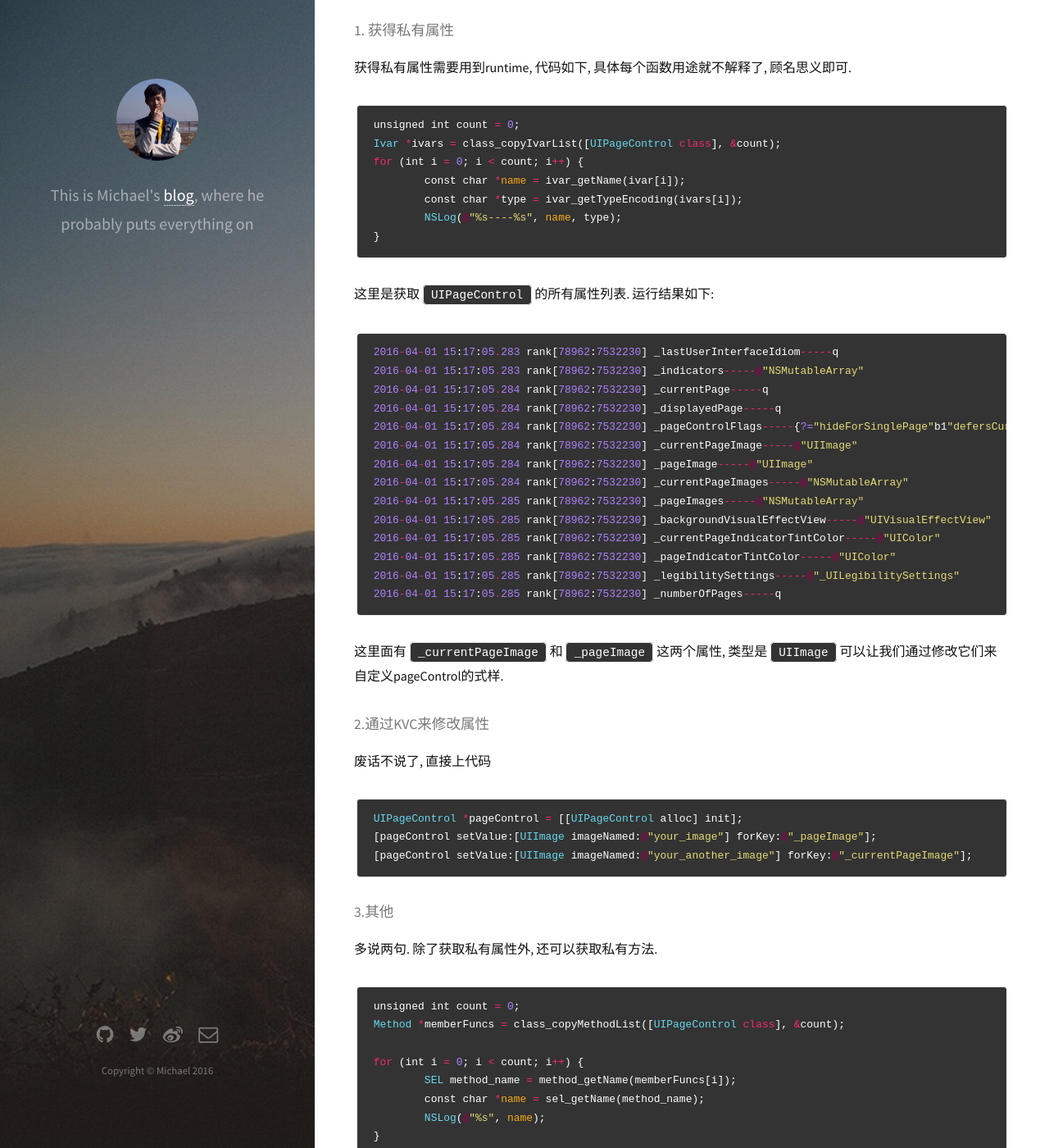
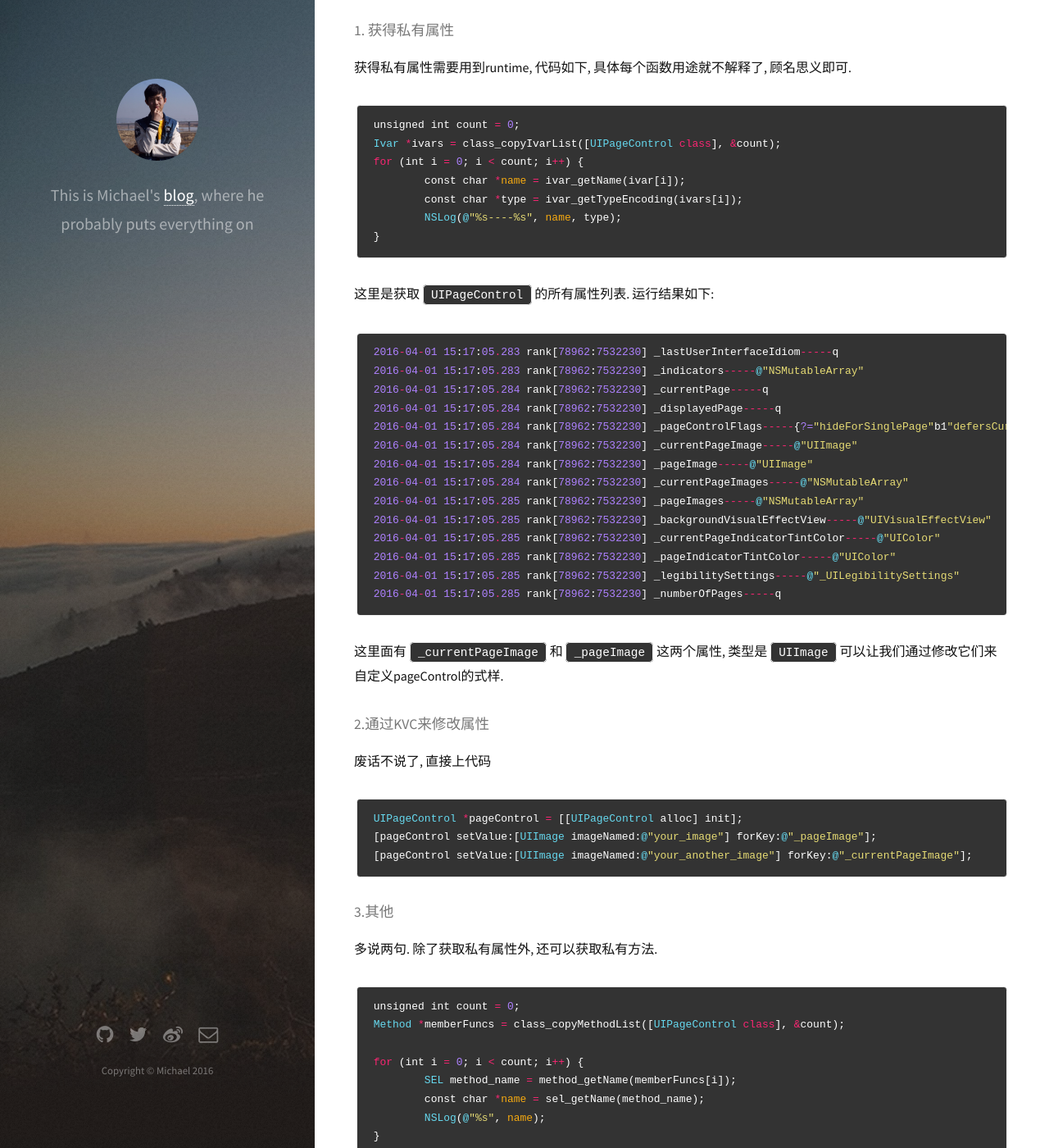
Before and after one commit to liukaiyi54/liukaiyi54.github.io, a Jekyll site: the page built from _posts/2016-04-01-KVC&Runtime.md, in a window 1280 px wide and 1400 px high, scrolled down 242 px. Shown: the whole window at 82% size. Built offline with Jekyll 4.4.1, drawn with Linux system fonts in a browser that asks for light colours.

```diff
--- a/css/rouge.css
+++ b/css/rouge.css
@@ -36,7 +36,7 @@
   color: #75715e;
 }
 .highlight .err {
-  color: #960050;
+  color: #66D9EF;
 }
 .highlight .gr {
   color: #960050;
```
Also changed, not shown: 1 other file.
